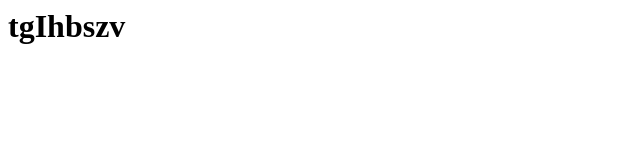
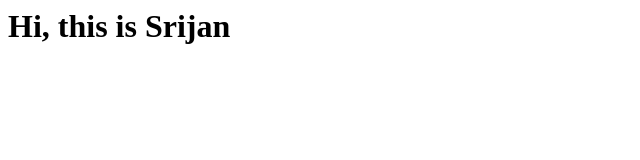
Before and after one commit to SrijanSrivats/srijan-portfolio, a plain HTML site: page index.html in a window 1280 px wide. Shown: the whole page, without its empty margins (0-640 px from the left). Drawn offline with Linux system fonts and the light colour scheme.

Commit message:
second commit

```diff
--- a/index.html
+++ b/index.html
@@ -1 +1 @@
-<h1>tgIhbszv</h1>
+<h1>Hi, this is Srijan</h1>
```
